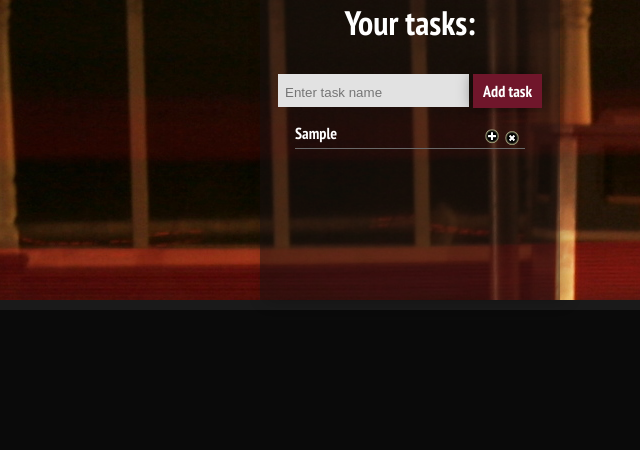
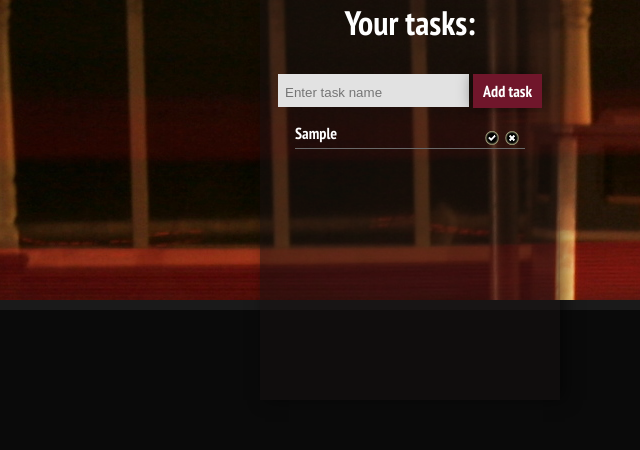
Before and after one commit to WRqw/TODO, a plain HTML site: page index.html in a window 1280 px wide. Both pictures are taken after typing "Sample" into the empty fields and a click on the input "Add task". Shown: the top 450 px of the page, 230-870 px from the left. Drawn offline with Linux system fonts and the light colour scheme.

Commit message:
background for elements in head

```diff
--- a/index.html
+++ b/index.html
@@ -12,7 +12,7 @@
 <body>
 	<div class="bg">
 	<div class="center-content">
-	<div class="black-bg"></div>
+	<div class="black-bg">
 	<h1 class="title">Your tasks:</h1>
 	<form action="" id="addTask">
 		<input type="text" id="editAdd" placeholder="Enter task name">
@@ -28,6 +28,8 @@
 		</script>
 	</div>
 	</div>
+	</div>
+
 	<div class="arrow-down"></div>
 	<div class="arrow-back"></div>
 	<span class='back'>Back to the manager</span>
--- a/js/main.js
+++ b/js/main.js
@@ -50,6 +50,7 @@ $(function() {
 			'click .nameTask' : 'editTask',
 			'click .delete' : 'destroy',
 			'click .edit' : 'completedTask'
+
 		},
 		editTask: function() {
 			var newAdd = prompt('Введите имя задачи');
@@ -57,7 +58,18 @@ $(function() {
 		},
 		destroy: function() {
 			this.model.destroy();
-		}
+		},
+
+		completedTask: function() {
+			$('div.tasks').on('click', '.edit', function(e) {
+ 			$(this.$el).removeClass('nameTask').addClass('pseudoelement');
+
+ 			e.preventDefault();
+
+		});
+
+
+ }
 
 	});
 
@@ -201,10 +213,7 @@ $(function() {
 
     };
 
- $('div.tasks').on('click', '.edit', function(e) {
- 	$('span').removeClass('nameTask').addClass('pseudoelement');
- 	e.preventDefault();
- });
+
 
 
 
--- a/style.css
+++ b/style.css
@@ -68,6 +68,7 @@ body {
 }
 ul {
 	padding: 0;
+	padding-bottom: 30px;
 	width: 100%;
 	list-style: none;
 	margin: 0 auto;
@@ -90,19 +91,19 @@ li {
 #addTask {
 	position: relative;
 	text-align: center;
-	z-index: 1000;
+
 }
 
 .black-bg {
-	position: absolute;
-	background: #161010;
-	opacity: 0.5;
+	background: rgba(22, 16, 16, 0.5);
 	width: 300px;
-	height: 300px;
-	z-index: 1;
+	min-height: 400px;
 	margin: 0 auto;
 	box-shadow: 5px 0 15px rgba(0,0,0,0.5);
 
+}
+.opacity-block {
+	opacity: 1;
 }
 button {
 	padding: 0;
@@ -121,6 +122,7 @@ button {
 .edit {
 	background: url('img/glyphicons.png') no-repeat;
 	background-size: 90%;
+	background-position: 0 -58px;
 	left: 190px;
 }
 .delete {
```
